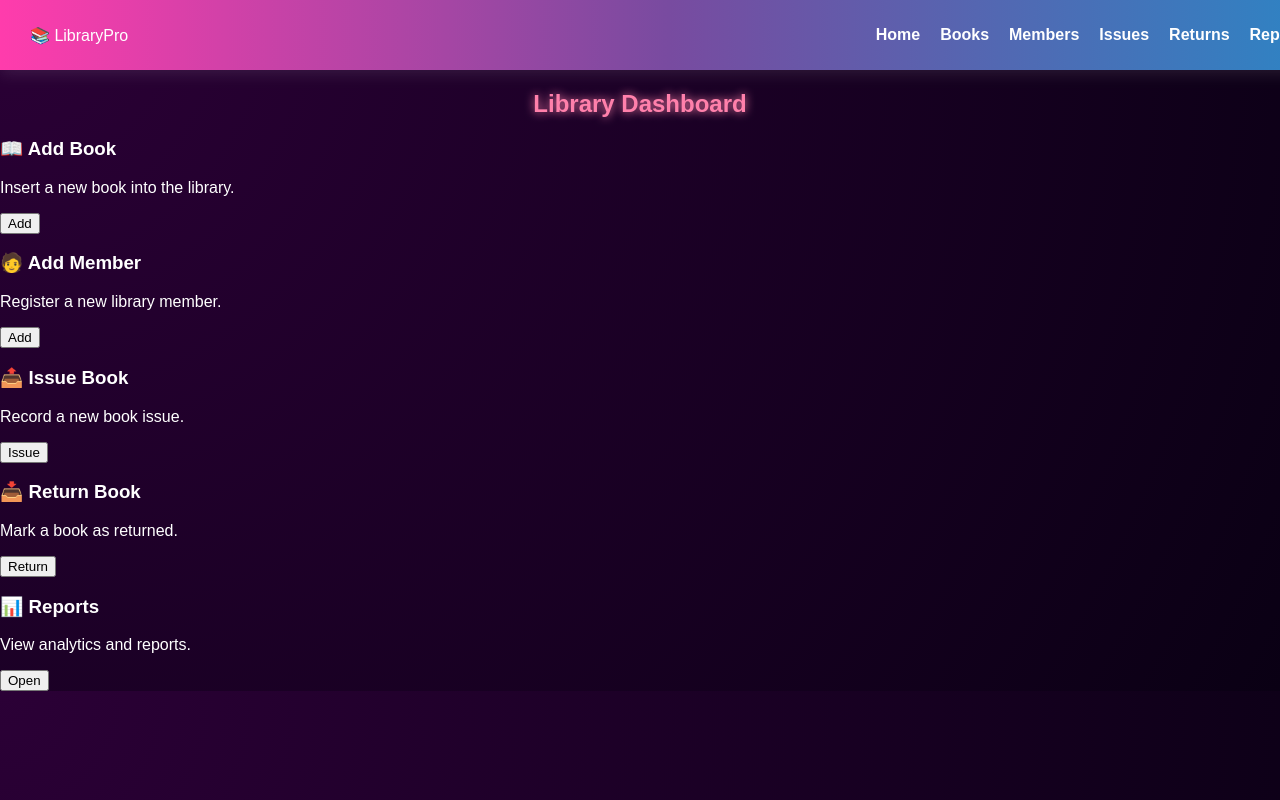
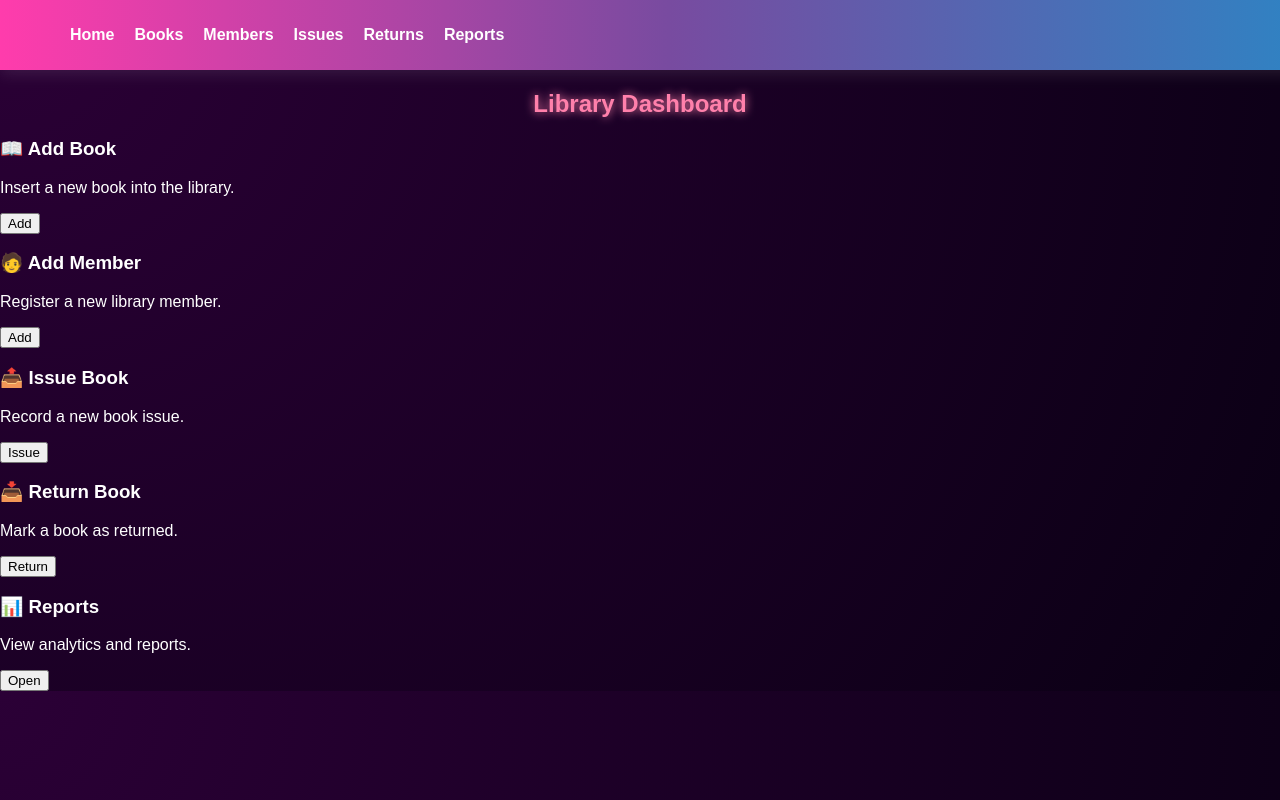
Before and after one commit to MaryamFatima454/book-inventory-system, a plain HTML site: page Library_managment_system/home.html in a window 1280 px wide. Drawn offline with Linux system fonts and the light colour scheme.

Commit message:
Update home.html

```diff
--- a/Library_managment_system/home.html
+++ b/Library_managment_system/home.html
@@ -9,7 +9,6 @@
 <body>
     <!-- Navbar -->
     <nav>
-        <div class="logo">📚 LibraryPro</div>
         <ul>
             <li><a href="#">Home</a></li>
             <li><a href="#">Books</a></li>
```
